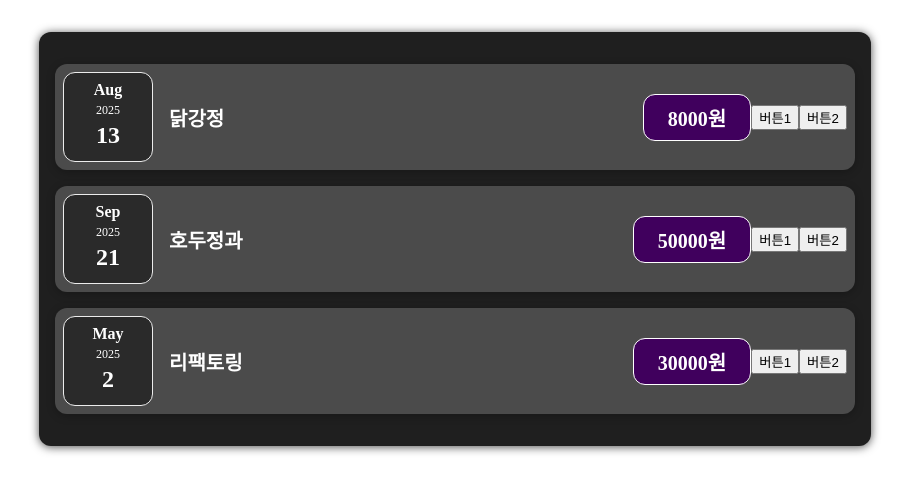
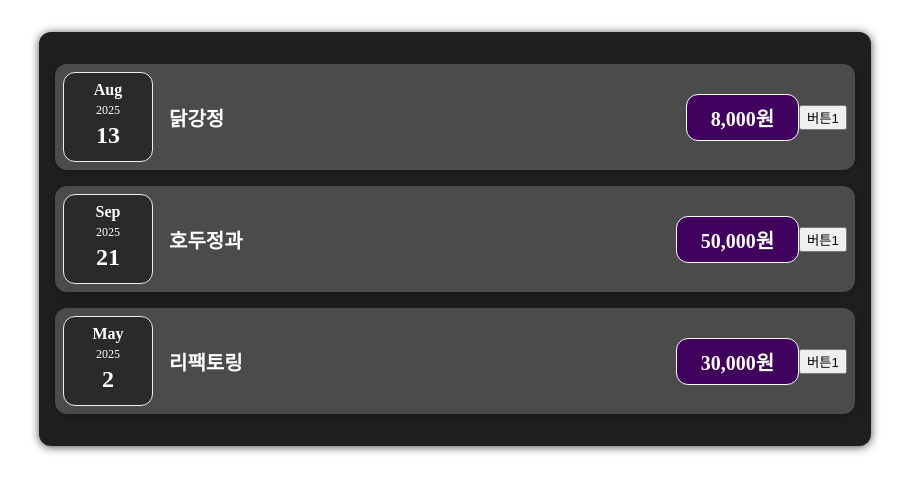
Before and after one commit to Kanggwanju/react-study202508, a React (Vite) app: page / in a window 1280 px wide. Shown: the top 492 px of the page, without its empty margins (185-1094 px from the left). Built offline with nearby package versions, Linux system fonts and the light colour scheme.

Commit message:
2-2-1. useState 기초

```diff
--- a/src/components/expenses/ExpenseItem.jsx
+++ b/src/components/expenses/ExpenseItem.jsx
@@ -3,15 +3,28 @@ import './ExpenseItem.css';
 import ExpenseDate from './ExpenseDate.jsx';
 
 const ExpenseItem = ({expense}) => {
-
   // expense는 props에서 가져와서 디스트럭쳐링
 
-  // expense를 디스트럭쳐링
+  // 상태변수를 사용하는 useState 훅
+  /*
+    useState 훅의 리턴값은 배열이며
+    첫번째 요소는 관리할 상태값의 초기값
+    두번째 요소는 해당 상태값을 변경할 때 사용하는 setter 함수
+  */
   const {title, date, price} = expense;
+
+  const x = React.useState(title);
+  console.log('x[0] :', x[0]);
+
+  // 원화 표기법으로 변환
+  const formatPrice = new Intl.NumberFormat('ko-KR').format(price);
 
   // 이벤트 핸들러
   const clickHandler = e => {
-    alert('click!!');
+    console.log(`변경 전: ${x[0]}`);
+    // title = "짜장면";
+    x[1]("짜장면");
+    console.log(`변경 후: ${x[0]}`);
   };
 
   return (
@@ -20,12 +33,11 @@ const ExpenseItem = ({expense}) => {
       <ExpenseDate expenseDate={date} />
 
       <div className='expense-item__description'>
-        <h2>{title}</h2>
-        <div className='expense-item__price'>{price}원</div>
+        <h2>{x[0]}</h2>
+        <div className='expense-item__price'>{formatPrice}원</div>
       </div>
 
       <button id='btn1' onClick={clickHandler}>버튼1</button>
-      <button id='btn1' onDoubleClick={e => alert('더블클릭!')}>버튼2</button>
     </div>
   );
 };
```
